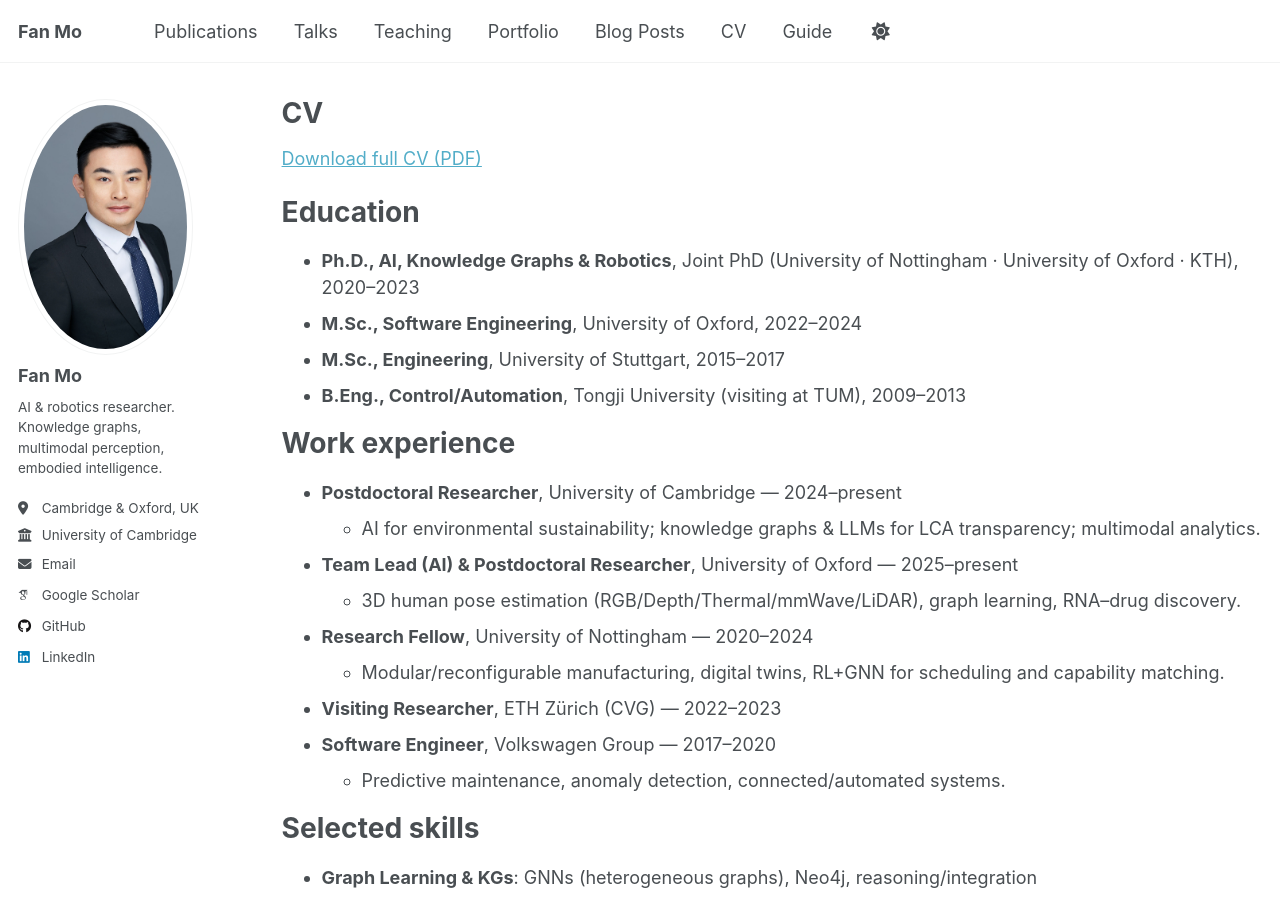
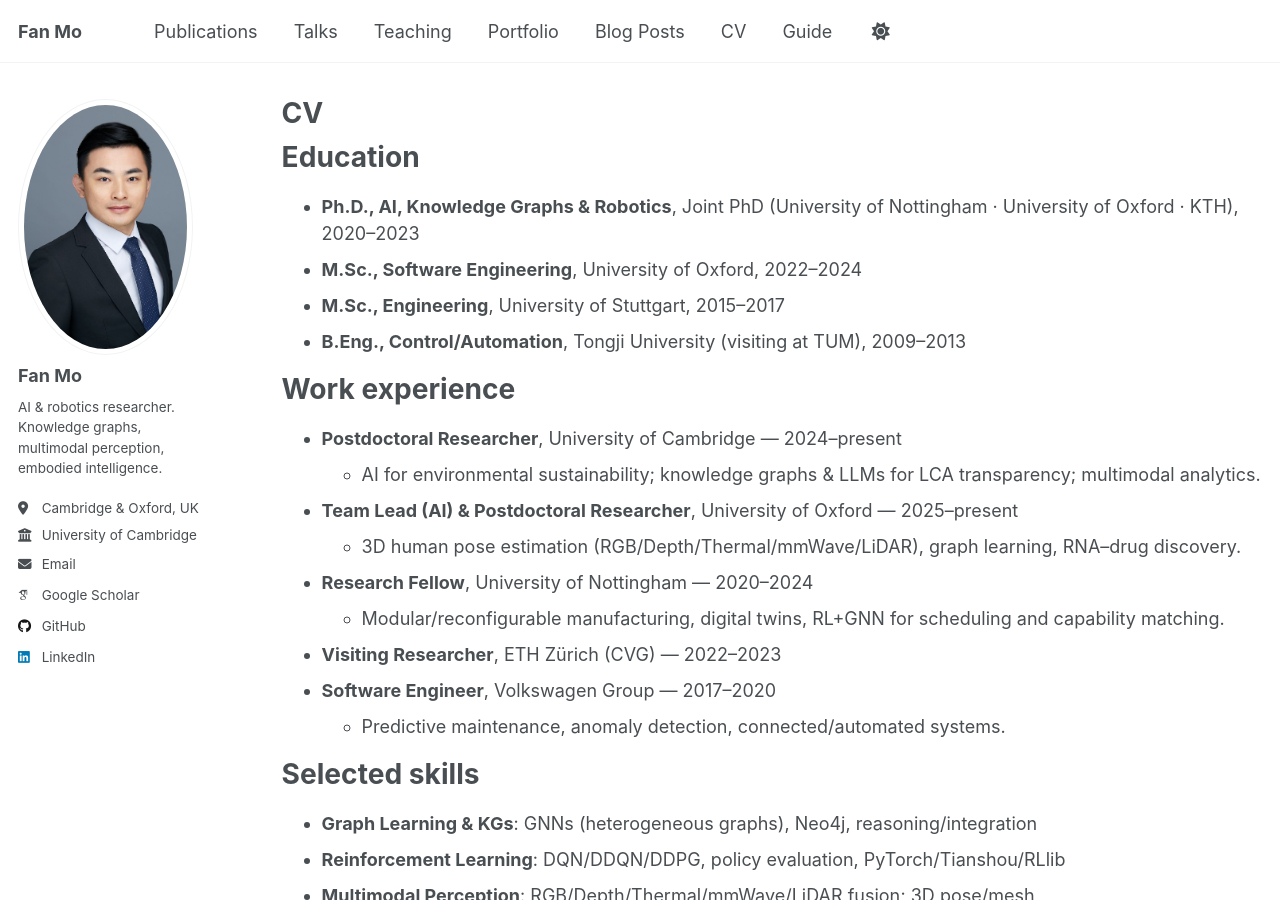
Before and after one commit to fanmo-intro/fanmo-intro.github.io, a Jekyll site: the page built from _pages/cv.md, in a window 1280 px wide and 900 px high. Built offline with Jekyll 4.4.1, drawn with Linux system fonts in a browser that asks for light colours; some web fonts are replaced; a script that is not in the unit is left out.

Commit message:
Update cv.md

```diff
--- a/_pages/cv.md
+++ b/_pages/cv.md
@@ -9,7 +9,6 @@ redirect_from:
 
 {% include base_path %}
 
-[Download full CV (PDF)](/files/CV_Fan_Mo.pdf)
 
 Education
 ======
```
